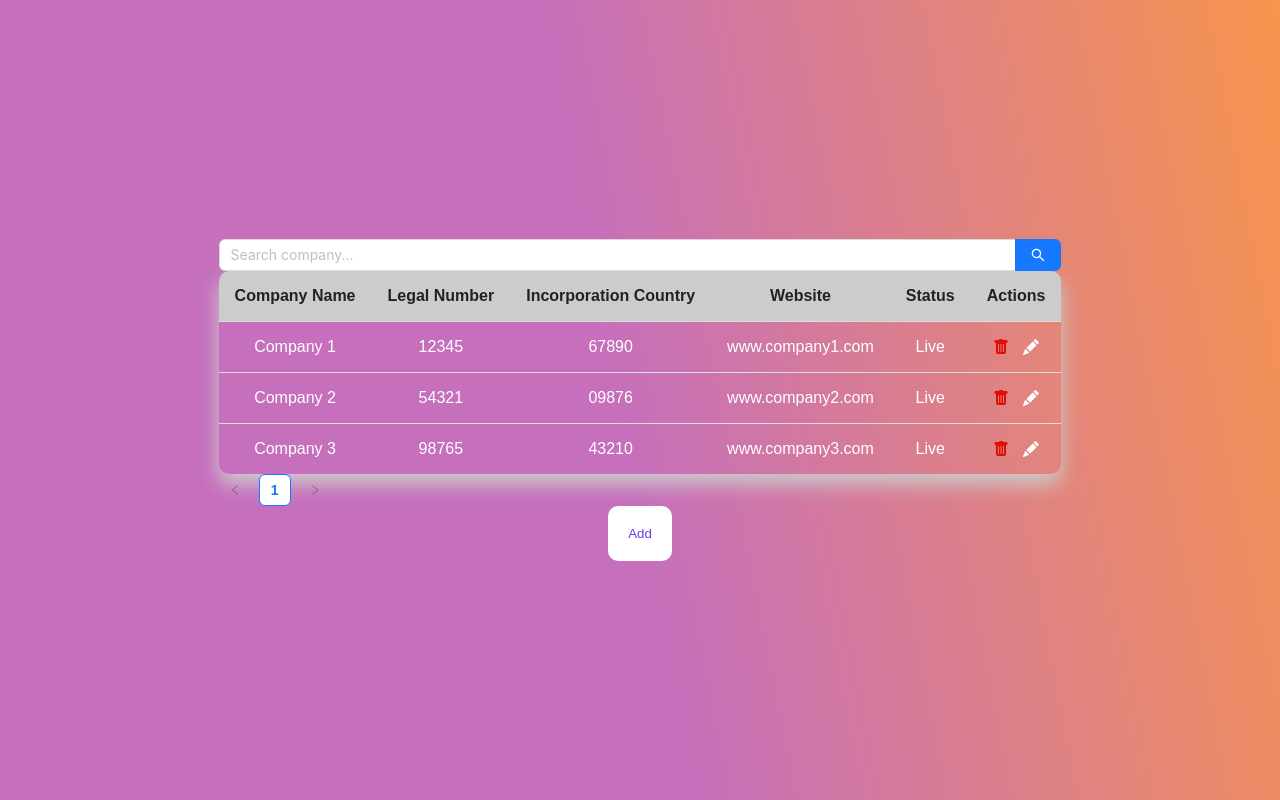
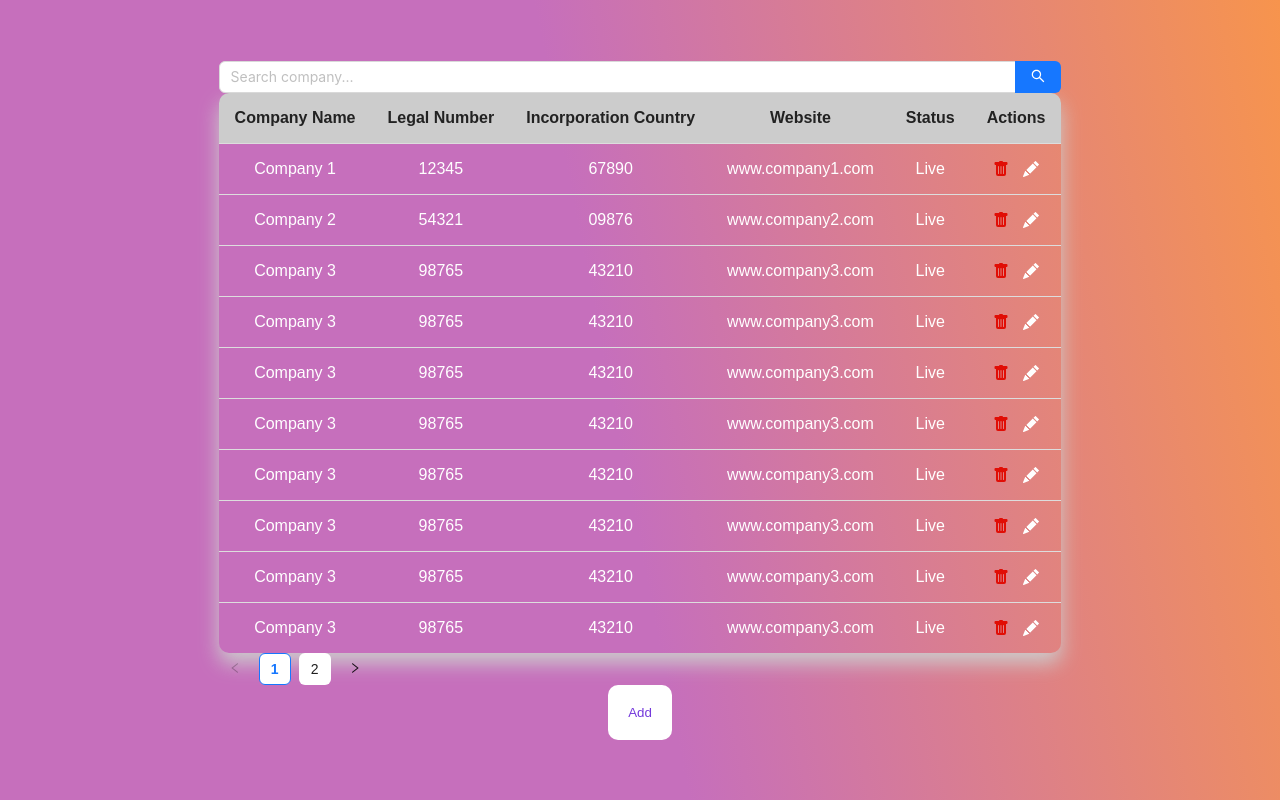
Before and after one commit to bahargumuser/ETE-React, a React (Create React App) app in the folder ete/: page /Companies in a window 1280 px wide. Built offline with nearby package versions, Linux system fonts and the light colour scheme.

Commit message:
modalpro add

```diff
--- a/ete/src/App.js
+++ b/ete/src/App.js
@@ -3,15 +3,20 @@ import './App.css';
 import { Login } from './Login';
 import { Register } from './Register';
 import  Homepage from "./Homepage";
-import { Route, Switch } from 'react-router-dom';
+import { Route, Switch, Link } from 'react-router-dom';
 import Companies from './Companies';
 import Products from './Products';
 import Modal from "./Modal";
+import Modalpro from './Modalpro';
+import { Input } from 'antd';
+const { Search } = Input;
+
 
 
 function App() {
   const [currentForm, setCurrentForm] = useState('login');
   const [modalOpen, setModalOpen] =useState(false);
+  const [modalOpenpro, setModalOpenpro] =useState(false);
   const [companyCount, setCompanyCount] = useState(0);
   const [latestProduct, setLatestProduct] = useState(null);
 
@@ -38,7 +43,123 @@ function App() {
       website: "www.company3.com",
       status: "Live",
     },
+    {
+      companyName: "Company 3",
+      legalNumber: "98765",
+      incorporationLegalNumber: "43210",
+      website: "www.company3.com",
+      status: "Live",
+    },
+    {
+      companyName: "Company 3",
+      legalNumber: "98765",
+      incorporationLegalNumber: "43210",
+      website: "www.company3.com",
+      status: "Live",
+    },
+    {
+      companyName: "Company 3",
+      legalNumber: "98765",
+      incorporationLegalNumber: "43210",
+      website: "www.company3.com",
+      status: "Live",
+    },
+    {
+      companyName: "Company 3",
+      legalNumber: "98765",
+      incorporationLegalNumber: "43210",
+      website: "www.company3.com",
+      status: "Live",
+    },
+    {
+      companyName: "Company 3",
+      legalNumber: "98765",
+      incorporationLegalNumber: "43210",
+      website: "www.company3.com",
+      status: "Live",
+    },
+    {
+      companyName: "Company 3",
+      legalNumber: "98765",
+      incorporationLegalNumber: "43210",
+      website: "www.company3.com",
+      status: "Live",
+    },
+    {
+      companyName: "Company 3",
+      legalNumber: "98765",
+      incorporationLegalNumber: "43210",
+      website: "www.company3.com",
+      status: "Live",
+    },
+    {
+      companyName: "Company 3",
+      legalNumber: "98765",
+      incorporationLegalNumber: "43210",
+      website: "www.company3.com",
+      status: "Live",
+    },
+
+    {
+      companyName: "Company 3",
+      legalNumber: "98765",
+      incorporationLegalNumber: "43210",
+      website: "www.company3.com",
+      status: "Live",
+    },
+    {
+      companyName: "Company 0",
+      legalNumber: "98765",
+      incorporationLegalNumber: "43210",
+      website: "www.company3.com",
+      status: "Live",
+    },
   ]);
+  const [rowsone, setRowsone] = useState([
+    {
+      productName: "Product 1",
+      productCategory: "category",
+      productAmount: "67890",
+      amountUnit: "",
+      companyName: "",
+      status: "Live",
+    },
+    {
+      productName: "Product 2",
+      productCategory: "category",
+      productAmount: "67890",
+      amountUnit: "",
+      companyName: "",
+      status: "Live",
+    },
+    {
+      productName: "Product 3",
+      productCategory: "category",
+      productAmount: "67890",
+      amountUnit: "",
+      companyName: "",
+      status: "Live",
+    },
+  ]);
+
+  const [rowToEditOne, setRowToEditOne] = useState(null);
+
+  const handleDeleteRowOne = (targetIndex) => {
+    setRowsone(rowsone.filter((_, idx) => idx !== targetIndex));
+  };
+
+  const handleEditRowOne = (idx) => {
+    setRowToEditOne(idx);
+
+    setModalOpenpro(true);
+  };
+
+  const handleSubmitOne = (newRow) => {
+    setRowToEditOne(null);
+
+    setRowsone([...rowsone, newRow]);
+  };
+
 
   const [rowToEdit, setRowToEdit] = useState(null);
 
@@ -68,8 +189,6 @@ const toggleForm = (forName) => {
         );
   };
 
-
-
   return (
 
     <div className="App">
@@ -79,9 +198,15 @@ const toggleForm = (forName) => {
         </Route>
         <Route path='/Companies'>
           <Companies rows={rows} deleteRow={handleDeleteRow} editRow={handleEditRow}/>
+          <button onClick={() => setModalOpen(true)} className='btn'  >
+        Add
+         </button>
         </Route>
         <Route path='/Products'>
-          <Products rows={rows} deleteRow={handleDeleteRow} editRow={handleEditRow}/>
+         <Products rows={rows} deleteRow={handleDeleteRowOne} editRow={handleEditRowOne}/>
+         <button onClick={() => setModalOpenpro(true)} className='btn'>
+          Add
+        </button>
         </Route>
         <Route path='/'>
         {
@@ -90,11 +215,6 @@ const toggleForm = (forName) => {
         </Route>
       </Switch>
 
-
-
-      <button onClick={() => setModalOpen(true)} className='btn'  >
-        Add
-         </button>
          {
           modalOpen && (
             <Modal
@@ -106,6 +226,18 @@ const toggleForm = (forName) => {
             defaultValue={rowToEdit !== null && rows[rowToEdit]}
             />
           )}
+          {
+          modalOpenpro && (
+            <Modalpro
+            closeModalOne={() => {
+              setModalOpenpro(false);
+              setRowToEditOne(null);
+            }}
+            onSubmit={handleSubmit}
+            defaultValue={rowToEditOne !== null && rowsone[rowToEditOne]}
+            />
+          )}
+
 
 
     </div>
--- a/ete/src/Modal.css
+++ b/ete/src/Modal.css
@@ -1,4 +1,16 @@
  .modal-container {
+    position: fixed;
+    z-index: 1;
+    left: 0;
+    top: 0;
+    width: 100%;
+    height: 100%;
+    background-color: rgba(0, 0, 0, 0.4);
+    display: flex;
+    align-items: center;
+    justify-content: center;
+  }
+  .modalpro-container {
     position: fixed;
     z-index: 1;
     left: 0;
@@ -12,6 +24,12 @@
   }
 
   .modal {
+    border-radius: 5px;
+    padding: 2rem;
+    background-color: white;
+    width: 25em;
+  }
+  .modalpro {
     border-radius: 5px;
     padding: 2rem;
     background-color: white;
```
